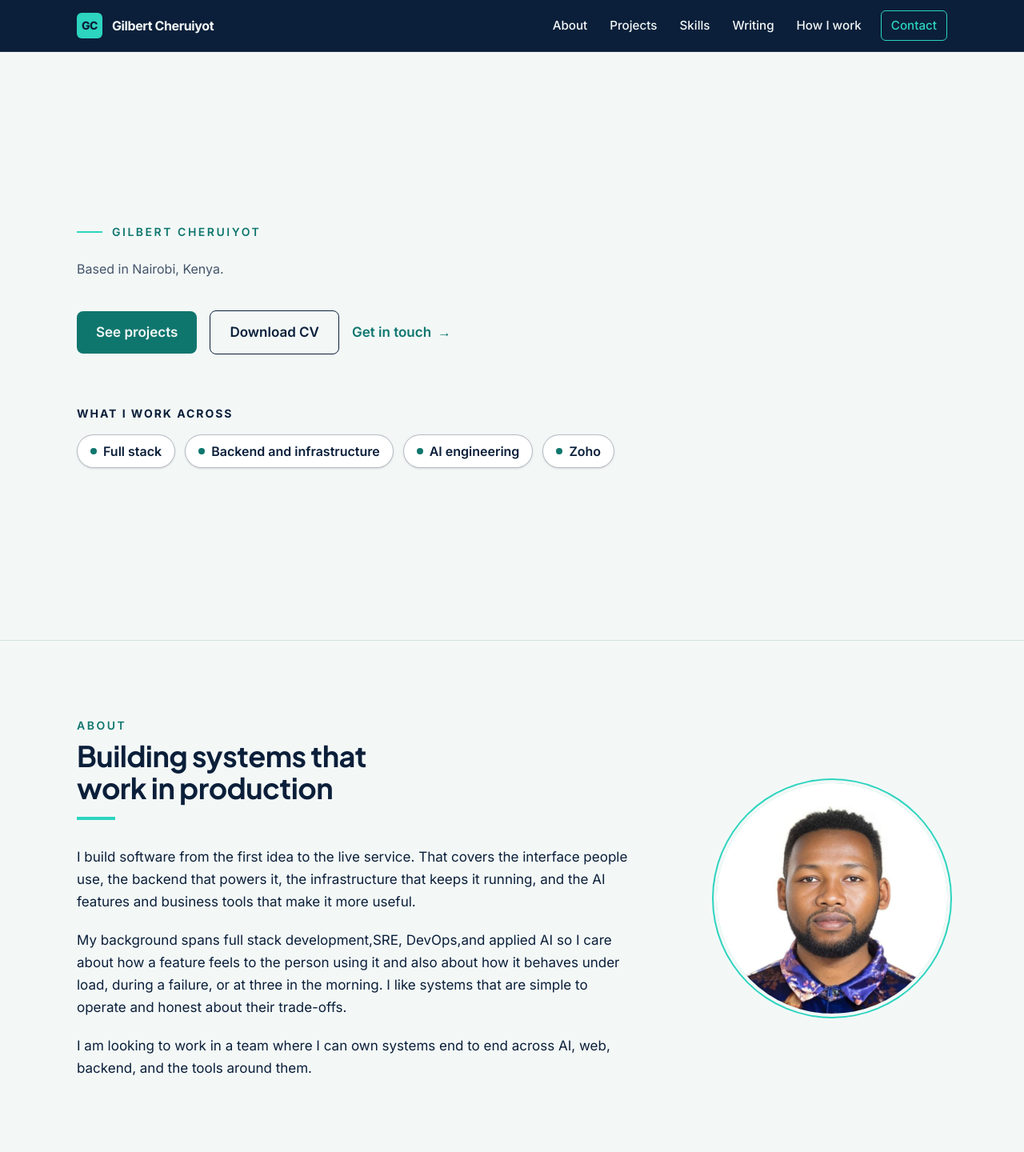
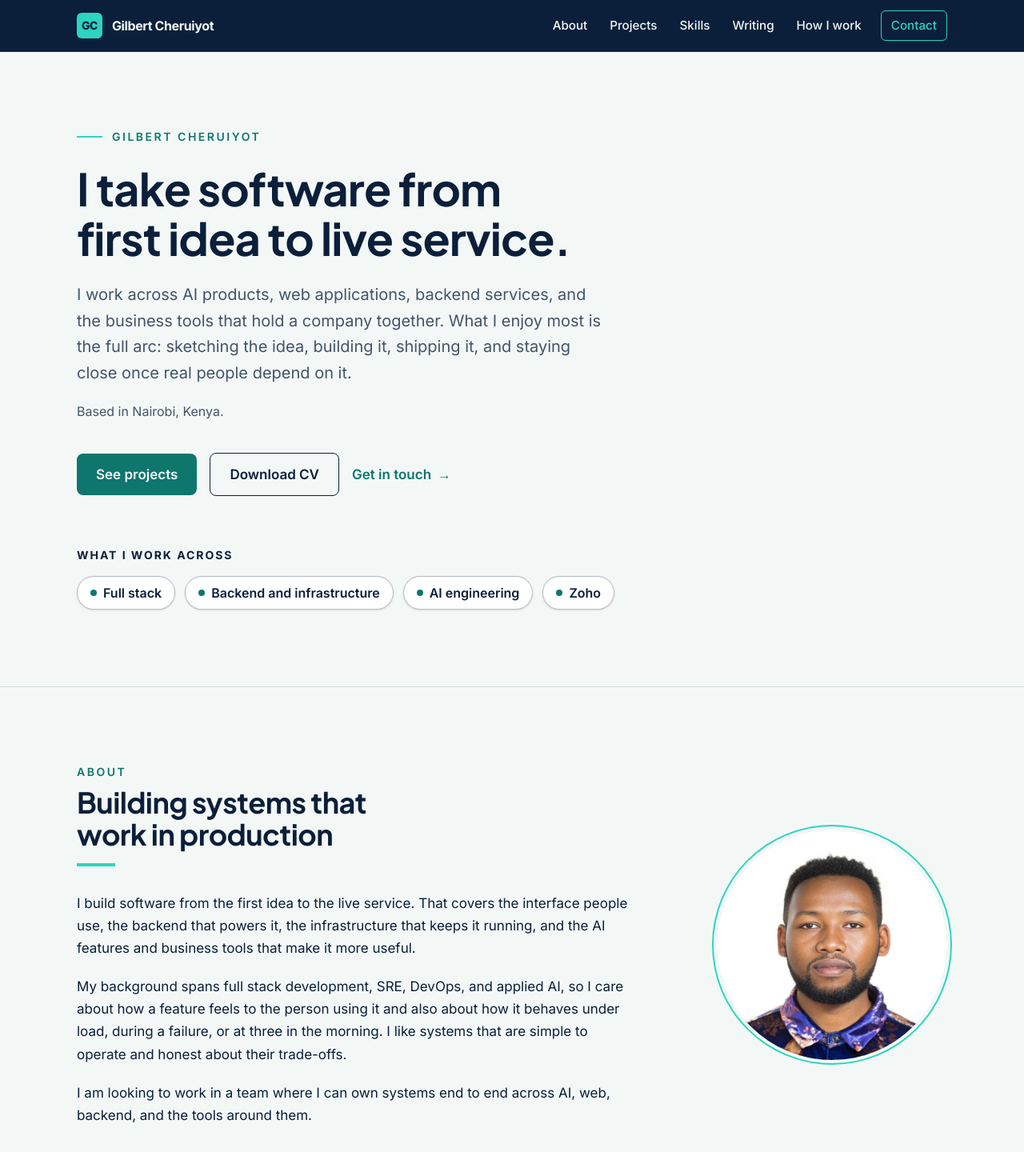
Before and after one commit to gilbertofke/gilbert-portfolio, a Next.js app: page / in a window 1280 px wide. Shown: the top 1440 px of the page at 80% size. Built offline with nearby package versions, Linux system fonts and the light colour scheme.

Commit message:
feat: update site data with narrative hero and final name

```diff
--- a/src/data/site.ts
+++ b/src/data/site.ts
@@ -9,8 +9,8 @@ export const site = {
     "Gilbert Cheruiyot builds complete software systems: AI-powered products, web applications, and the infrastructure and business tools behind them.",
   location: "Nairobi, Kenya",
   hero: {
-    statement:
-      "I build and ship complete software systems: AI-powered products, web applications, and the infrastructure and business tools behind them.",
+    headline: "I take software from first idea to live service.",
+    lead: "I work across AI products, web applications, backend services, and the business tools that hold a company together. What I enjoy most is the full arc: sketching the idea, building it, shipping it, and staying close once real people depend on it.",
     support: "Based in Nairobi, Kenya.",
   },
 } as const;
@@ -41,7 +41,7 @@ export const about = {
   title: "Building systems that work in production",
   paragraphs: [
     "I build software from the first idea to the live service. That covers the interface people use, the backend that powers it, the infrastructure that keeps it running, and the AI features and business tools that make it more useful.",
-    "My background spans full stack development,SRE, DevOps,and applied AI so I care about how a feature feels to the person using it and also about how it behaves under load, during a failure, or at three in the morning. I like systems that are simple to operate and honest about their trade-offs.",
+    "My background spans full stack development, SRE, DevOps, and applied AI, so I care about how a feature feels to the person using it and also about how it behaves under load, during a failure, or at three in the morning. I like systems that are simple to operate and honest about their trade-offs.",
     "I am looking to work in a team where I can own systems end to end across AI, web, backend, and the tools around them.",
   ],
   photo: {
```
